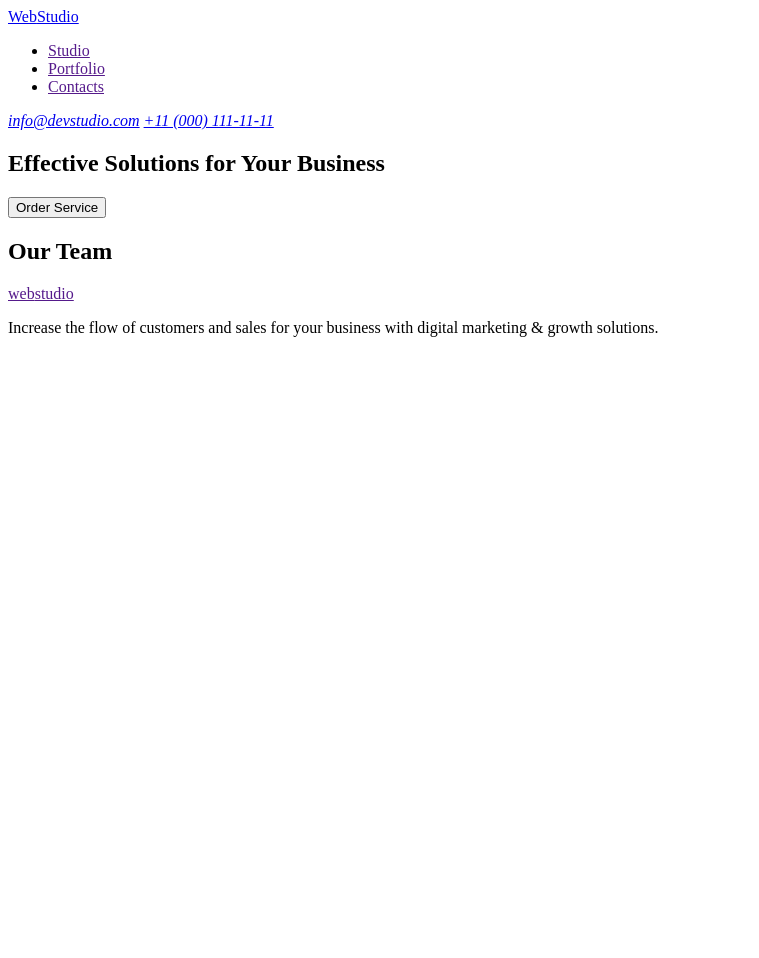
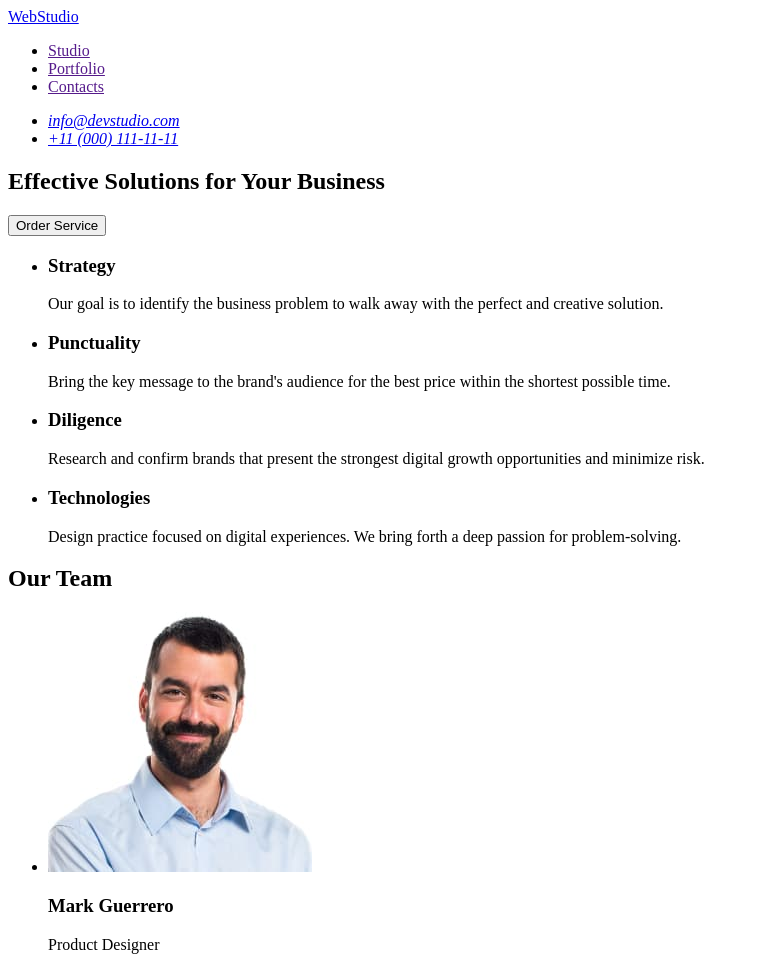
Before and after one commit to olegnezvuk91/goit-markup-hw-01, a plain HTML site: page index.html in a window 1280 px wide. Shown: the top 958 px of the page, without its empty margins (0-759 px from the left). Before the commit the page ends 800 px from the top, so only its background shows below. Drawn offline with Linux system fonts and the light colour scheme.

Commit message:
homework html

```diff
--- a/index.html
+++ b/index.html
@@ -8,7 +8,7 @@
 <body>
     <header>
         <nav>
-            <a href="/index.html"><span>Web</span>Studio</a>
+            <a href="./index.html">WebStudio</a>
             <ul>
                 <li><a href="">Studio</a></li>
                 <li><a href="">Portfolio</a></li>
@@ -16,8 +16,10 @@
             </ul>
         </nav>
         <address>
-            <a href="mailto:info@devstudio.com">info@devstudio.com</a>
-            <a href="tel:+110001111111">+11 (000) 111-11-11</a>
+            <ul>
+                <li><a href="mailto:info@devstudio.com">info@devstudio.com</a></li>
+                <li><a href="tel:+110001111111">+11 (000) 111-11-11</a></li>
+            </ul>
         </address>
     </header>
     <main>
@@ -27,14 +29,50 @@
             <button type="button">Order Service</button>
         </section>
         <section>
-
+            <ul>
+                <li>
+                    <h3>Strategy</h3>
+                    <p>Our goal is to identify the business
+                    problem to walk away with the perfect and creative solution.</p>
+                </li>
+                <li>
+                    <h3>Punctuality</h3>
+                    <p>Bring the key message to the brand's audience for the best price within the shortest possible time.</p>
+                </li>
+                <li>
+                    <h3>Diligence</h3>
+                    <p>Research and confirm brands that present the strongest digital growth opportunities and minimize risk.</p>
+                </li>
+                <li>
+                    <h3>Technologies</h3>
+                    <p>Design practice focused on digital experiences. We bring forth a deep passion for problem-solving.</p>
+                </li>
+            </ul>
         </section>
         <section>
-            <h1>Our Team</h1>
+            <h2>Our Team</h2>
+            <ul>
+                <li><img src="/images/img1.jpg" alt="Mark Guerrero" width="264" height="260">
+                    <h3>Mark Guerrero</h3>
+                    <p>Product Designer</p>
+                </li>
+                <li><img src="/images/img2.jpg" alt="Tom Ford" width="264" height="260">
+                    <h3>Tom Ford</h3>
+                    <p>Frontend Developer</p>
+                </li>
+                <li><img src="/images/img3.jpg" alt="Camila Garcia" width="264" height="260">
+                    <h3>Camila Garcia</h3>
+                    <p>Marketing</p>
+                </li>
+                <li><img src="/images/img4.jpg" alt="Daniel Wilson" width="264" height="260">
+                    <h3>Daniel Wilson</h3>
+                    <p>UI Designer</p>
+                </li>
+            </ul>
         </section>
     </main>
     <footer>
-        <a href=""><span>web</span>studio</a>
+        <a href="./index.html">webstudio</a>
         <p>Increase the flow of customers and sales for your business with digital marketing & growth solutions.</p>
     </footer>
 </body>
```
Also changed, not shown: images/img1.jpg (added), images/img2.jpg (added), images/img3.jpg (added), images/img4.jpg (added).
